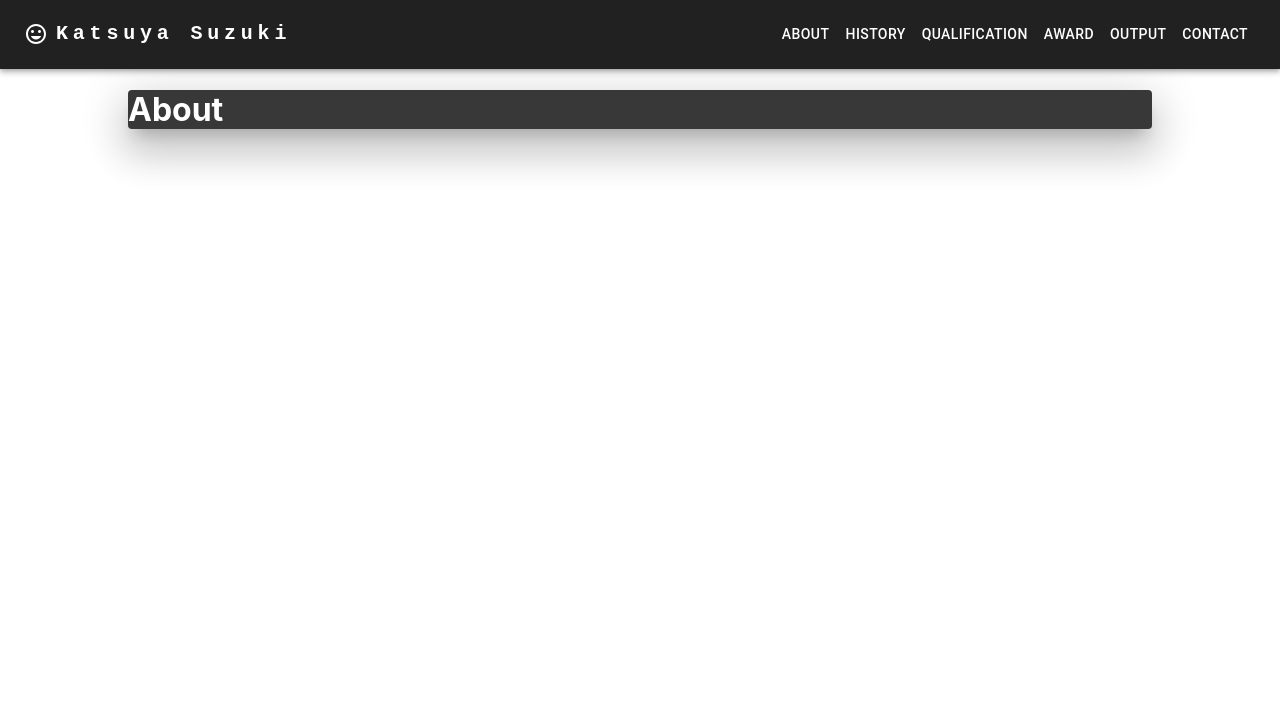
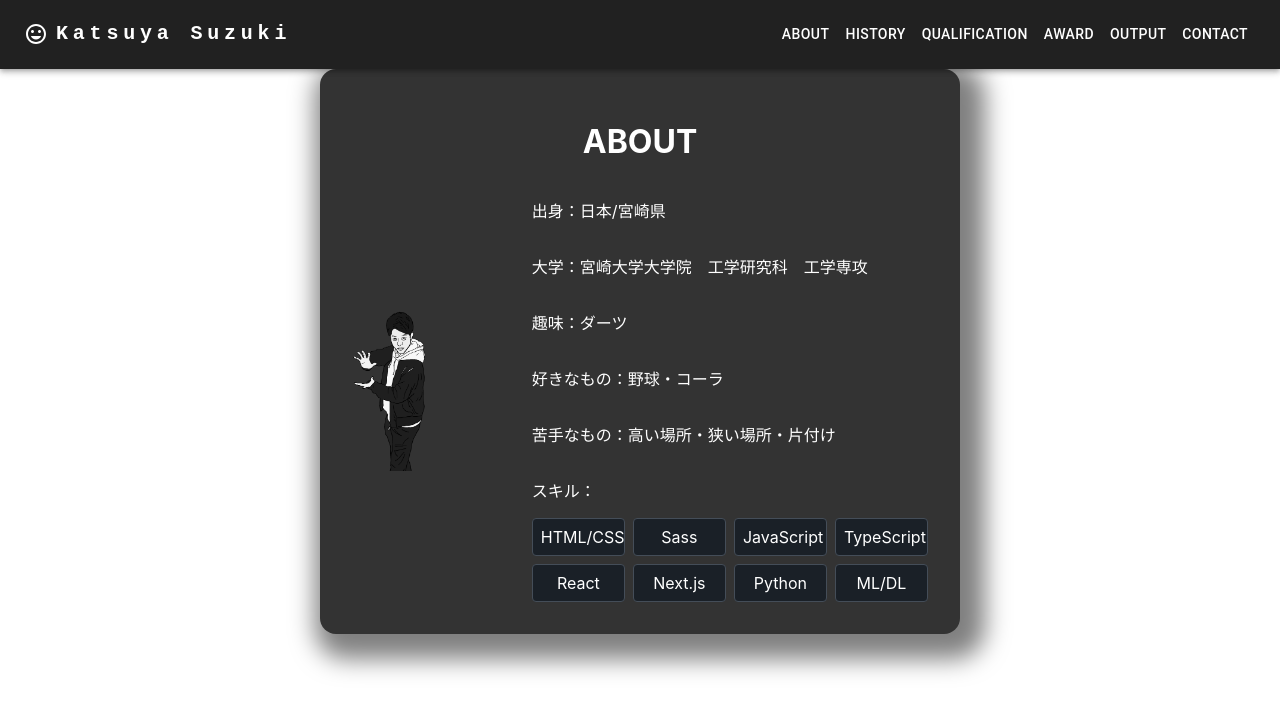
Before and after one commit to katsuya6152/nextjs-my-portfolio, a Next.js app: page / in a window 1280 px wide. Shown: the top 712 px of the page. Built offline with nearby package versions, Linux system fonts and the light colour scheme.

Commit message:
Completed About Component

```diff
--- a/src/components/About.tsx
+++ b/src/components/About.tsx
@@ -1,24 +1,120 @@
+import { NoEncryption } from '@mui/icons-material'
 import Box from '@mui/material/Box'
 import Paper from '@mui/material/Paper'
+import Stack from '@mui/material/Stack'
 import { createTheme, ThemeProvider, styled } from '@mui/material/styles'
+import Grid from '@mui/system/Unstable_Grid'
+import Image from 'next/image'
+import imagePath from '../../public/meImg.png'
 
 const darkTheme = createTheme({ palette: { mode: 'dark' } })
 
+const Item = styled('div')(({ theme }) => ({
+  backgroundColor: theme.palette.mode === 'dark' ? '#1A2027' : '#fff',
+  border: '1px solid',
+  borderColor: theme.palette.mode === 'dark' ? '#444d58' : '#ced7e0',
+  padding: theme.spacing(1),
+  borderRadius: '4px',
+  textAlign: 'center',
+  width: '100%',
+}))
+
+const skills: Array<string> = [
+  'HTML/CSS',
+  'Sass',
+  'JavaScript',
+  'TypeScript',
+  'React',
+  'Next.js',
+  'Python',
+  'ML/DL',
+]
+
 const About = () => {
   return (
-    <Box
+    <>
+      <Box sx={{ width: 1 / 2, mt: 8, display: { xs: 'none', lg: 'flex' } }}>
+        <ThemeProvider theme={darkTheme}>
+          <Paper
+            elevation={12}
             sx={{
-        width: 4/5,
+              borderRadius: 4,
+              padding: 4,
+              boxShadow: '10px 10px 25px 15px rgba(0, 0, 0, 0.5)',
             }}
           >
-    <ThemeProvider theme={darkTheme}>
-        <Paper elevation={24}>
-            <h1>
-                About
-            </h1>
+            <Stack sx={{ alignItems: 'center' }}>
+              <h1>ABOUT</h1>
+              <Stack
+                direction={'row'}
+                spacing={12}
+                sx={{ alignItems: 'center', justifyContent: 'center' }}
+              >
+                <Box sx={{ display: 'block', width: '25%' }}>
+                  <Image src={imagePath} alt='My Image' />
+                </Box>
+                <Stack>
+                  <Stack>
+                    <p>出身：日本/宮崎県</p>
+                    <p>大学：宮崎大学大学院　工学研究科　工学専攻</p>
+                    <p>趣味：ダーツ</p>
+                    <p>好きなもの：野球・コーラ</p>
+                    <p>苦手なもの：高い場所・狭い場所・片付け</p>
+                  </Stack>
+                  <p>スキル：</p>
+                  <Grid container spacing={1} columns={4}>
+                    {skills.map((skill, index) => (
+                      <Grid xs={1} key={index}>
+                        <Item>{skill}</Item>
+                      </Grid>
+                    ))}
+                  </Grid>
+                </Stack>
+              </Stack>
+            </Stack>
           </Paper>
         </ThemeProvider>
       </Box>
+      <Box sx={{ width: 6 / 7, mt: 8, display: { xs: 'block', lg: 'none' } }}>
+        <ThemeProvider theme={darkTheme}>
+          <Paper
+            elevation={12}
+            sx={{
+              borderRadius: 4,
+              padding: 4,
+              boxShadow: '10px 10px 25px 15px rgba(0, 0, 0, 0.5)',
+            }}
+          >
+            <Stack sx={{ alignItems: 'center' }}>
+              <h1>ABOUT</h1>
+              <Stack
+                direction={'row'}
+                spacing={12}
+                sx={{ alignItems: 'center', justifyContent: 'center' }}
+              >
+                <Stack>
+                  <Stack>
+                    <p>出身：日本/宮崎県</p>
+                    <p>大学：宮崎大学大学院　工学研究科　工学専攻</p>
+                    <p>趣味：ダーツ</p>
+                    <p>好きなもの：野球・コーラ</p>
+                    <p>苦手なもの：高い場所・狭い場所・片付け</p>
+                  </Stack>
+                  <p>スキル：</p>
+                  <Grid container spacing={{ xs: 2, md: 3 }} columns={{ xs: 1, sm: 8, md: 12 }}>
+                    {skills.map((skill, index) => (
+                      <Grid xs={1} sm={4} key={index}>
+                        <Item>{skill}</Item>
+                      </Grid>
+                    ))}
+                  </Grid>
+                </Stack>
+              </Stack>
+            </Stack>
+          </Paper>
+        </ThemeProvider>
+      </Box>
+    </>
   )
 }
 
--- a/src/components/Header.tsx
+++ b/src/components/Header.tsx
@@ -46,21 +46,13 @@ declare module '@mui/material/AppBar' {
 
 const Header = () => {
   const [anchorElNav, setAnchorElNav] = useState<null | HTMLElement>(null)
-  const [anchorElUser, setAnchorElUser] = useState<null | HTMLElement>(null)
 
   const handleOpenNavMenu = (event: React.MouseEvent<HTMLElement>) => {
     setAnchorElNav(event.currentTarget)
   }
-  const handleOpenUserMenu = (event: React.MouseEvent<HTMLElement>) => {
-    setAnchorElUser(event.currentTarget)
-  }
 
   const handleCloseNavMenu = () => {
     setAnchorElNav(null)
-  }
-
-  const handleCloseUserMenu = () => {
-    setAnchorElUser(null)
   }
 
   return (
```
Also changed, not shown: src/pages/index.tsx (+1 -7 lines), public/meImg.png (added). Lines whose indentation alone changed are shown as unchanged.
